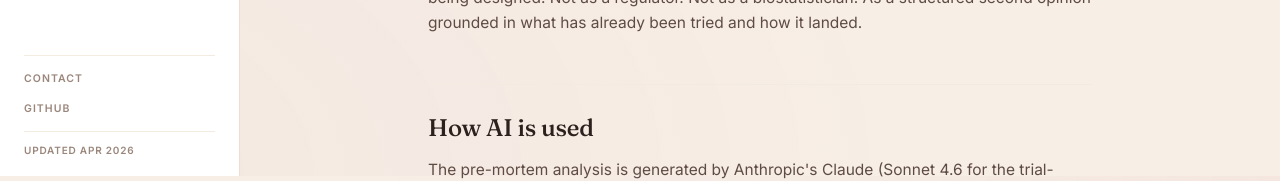
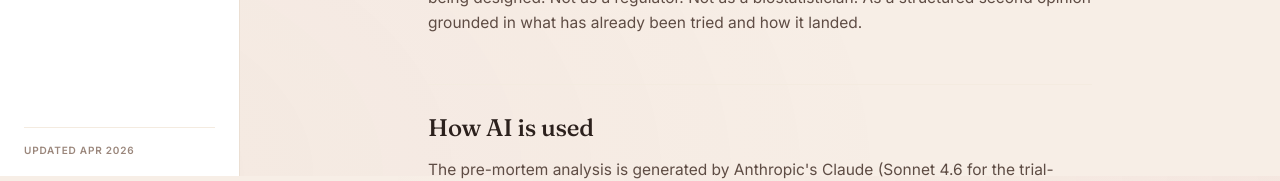
Before and after one commit to aklimahos/gbm-premortem, a website: page public/about.html in a window 1280 px wide. Shown: the part 624-805 px from the top of the page. Drawn offline with Linux system fonts and the light colour scheme.

Commit message:
Remove Contact and GitHub links from sidebar footer

```diff
--- a/public/about.html
+++ b/public/about.html
@@ -324,9 +324,7 @@
     </nav>
     <div class="sidebar-divider"></div>
     <div class="sidebar-footer">
-      <a href="mailto:aklimahos@gmail.com">Contact</a>
-      <a href="https://github.com/aklimahos/gbm-premortem" target="_blank" rel="noopener">GitHub</a>
-      <p class="updated-pill">Updated Apr 2026</p>
+      <p class="updated-pill" style="border-top:none;padding-top:0;">Updated Apr 2026</p>
     </div>
   </aside>
 
```
Also changed, not shown: public/database.html (+1 -3 lines), public/disclaimer.html (+1 -3 lines), public/index.html (+1 -3 lines).
